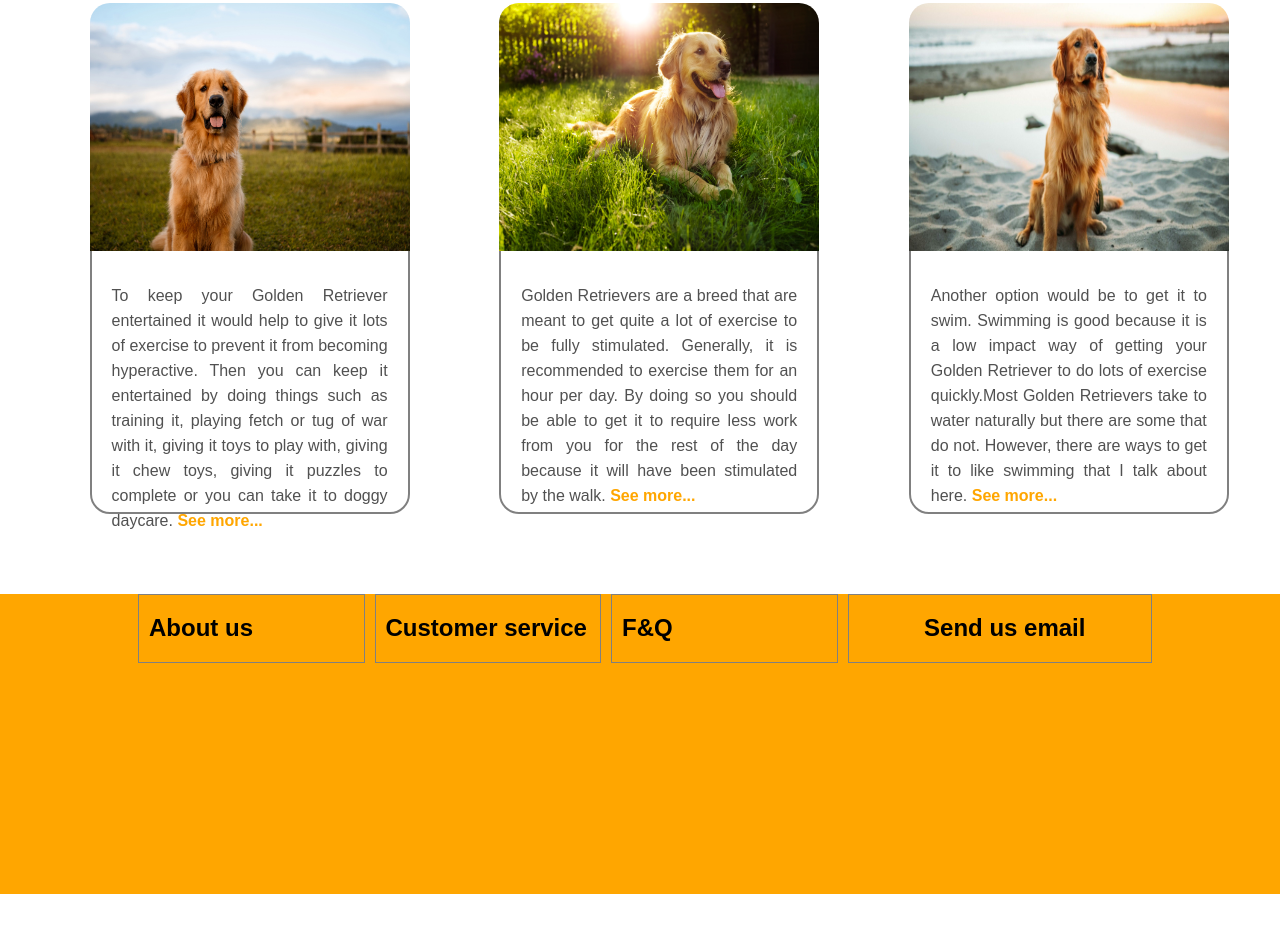
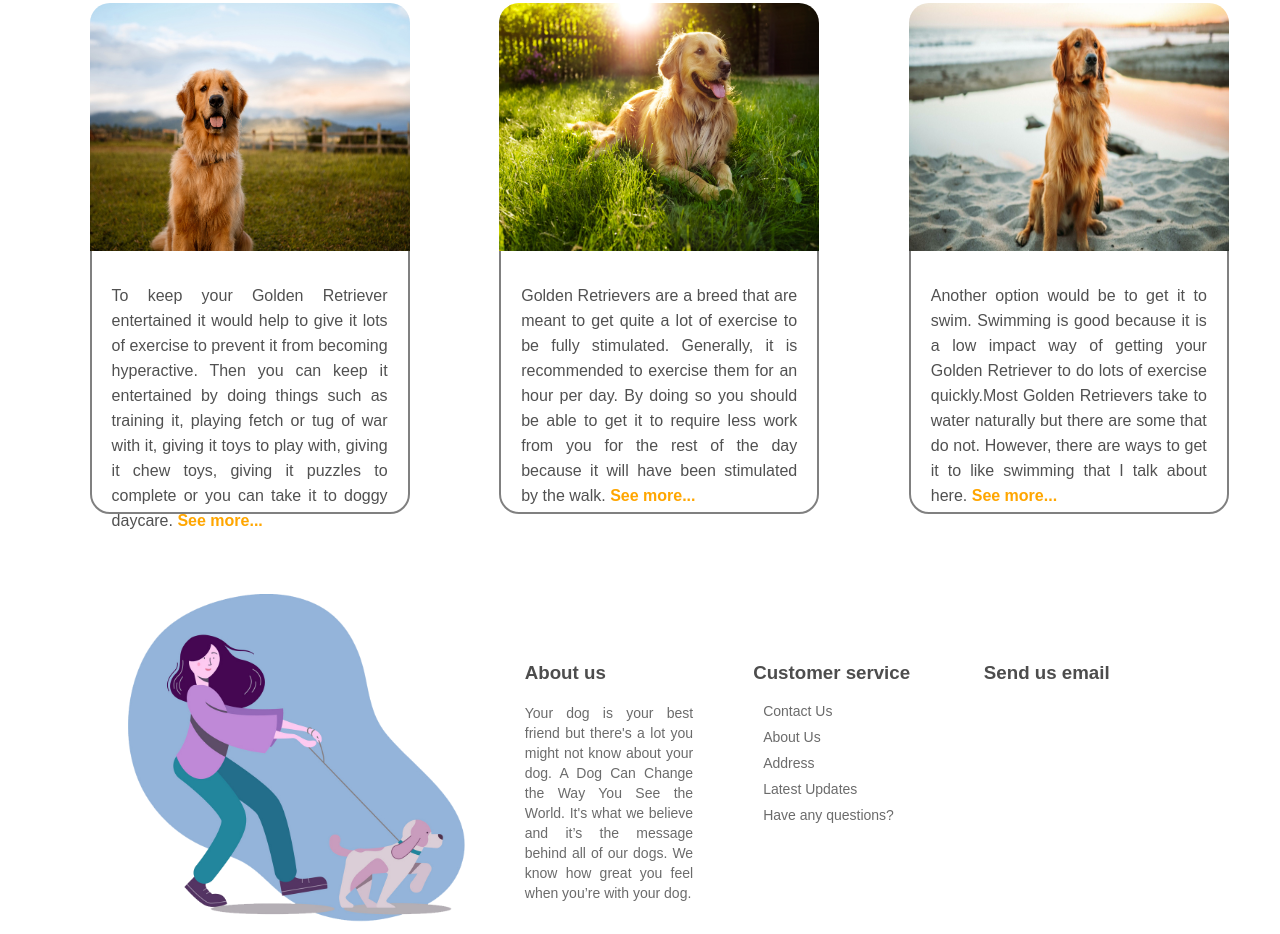
Before and after one commit to Mahmud-Alam/dog-portfolio, a plain HTML site: page index.html in a window 1280 px wide. Shown: the part 1498-2432 px from the top of the page. Before the commit the page ends 2392 px from the top, so only its background shows below. Drawn offline with Linux system fonts and the light colour scheme.

Commit message:
footer section

```diff
--- a/index.html
+++ b/index.html
@@ -80,17 +80,28 @@
     </section>
     <section class="footer">
         <div class="footer-container">
-            <div class="footer-text">
-                <h1>About us</h1>
+            <div class="footer-img-div">
+                <img src="img/dog-with-girl.png" alt="">
             </div>
             <div class="footer-text">
-                <h1>Customer service</h1>
+                <h3>About us</h3>
+                <p>
+                    Your dog is your best friend but there's a lot you might not know about your dog. A Dog Can Change the Way You See the World. It's what we believe and it’s the message behind all of our dogs. We know how great you feel when you’re with your dog.
+
+                </p>
             </div>
             <div class="footer-text">
-                <h1>F&Q</h1>
+                <h3>Customer service</h3>
+                <ul>
+                    <li>Contact Us</li>
+                    <li>About Us</li>
+                    <li>Address</li>
+                    <li>Latest Updates</li>
+                    <li>Have any questions?</li>
+                </ul>
             </div>
             <div class="footer-post">
-                <h1>Send us email</h1>
+                <h3>Send us email</h3>
             </div>
         </div>
     </section>
--- a/style.css
+++ b/style.css
@@ -151,7 +151,6 @@ body{
 }
 .footer{
     height: 300px;
-    background: rgb(255, 166, 0);
 }
 .footer-container{
     width: 80%;
@@ -163,14 +162,12 @@ body{
     width: 22%;
     margin-left: 10px;
     padding-left: 10px;
-    border: 1px solid gray ;
 }
 .footer-post{
     width: 30%;
     text-align: center;
     margin-left: 10px;
     padding-left: 10px;
-    border: 1px solid gray ;
 }
 
 @media only screen and (min-width:1000px){
@@ -181,7 +178,8 @@ body{
         top: 0;
         width: 100%;
         height: 60px;
-        border-bottom: 2px solid rgb(240, 240, 240);
+        border-bottom: 2px solid crimson;
+        box-shadow: 0 2px 4px -1px rgba(0,0,0,.2);
       }
       .navbar .navbar-img{
           width: 45.8%;
@@ -369,7 +367,6 @@ body{
     }
     .footer{
         height: 300px;
-        background: rgb(255, 166, 0);
     }
     .footer-container{
         width: 80%;
@@ -377,18 +374,44 @@ body{
         flex-direction: row;
         margin: 0 auto;
     }
+    .footer-container h3{
+        color: rgb(77, 77, 77);
+    }
     .footer-text{
-        width: 22%;
-        margin-left: 10px;
-        padding-left: 10px;
-        border: 1px solid gray ;
+        width: 20%;
+        text-align: justify;
+        margin-left: 50px;
+        padding: 50px 0 0 10px;
+    }
+    .footer-text p{
+        font-size: 14px;
+        line-height: 20px;
+        color: rgb(107, 107, 107);
+    }
+    .footer-text ul{
+        list-style: none;
+        padding: 0 0 0 10px;
+    }
+    .footer-text ul li{
+        padding-bottom: 10px;
+        font-size: 14px;
+        color: rgb(107, 107, 107);
+    }
+    .footer-text ul li:hover{
+        color: crimson;
+        cursor: pointer;
     }
     .footer-post{
-        width: 30%;
+        width: 25%;
         text-align: center;
         margin-left: 10px;
-        padding-left: 10px;
-        border: 1px solid gray ;
+        padding: 50px 0 0 10px;
+    }
+    .footer-img-div{
+        width: 40%;
+    }
+    .footer-img-div img{
+        width: 100%;
     }
 
 }
```
Also changed, not shown: img/dog-with-girl.png (added).
